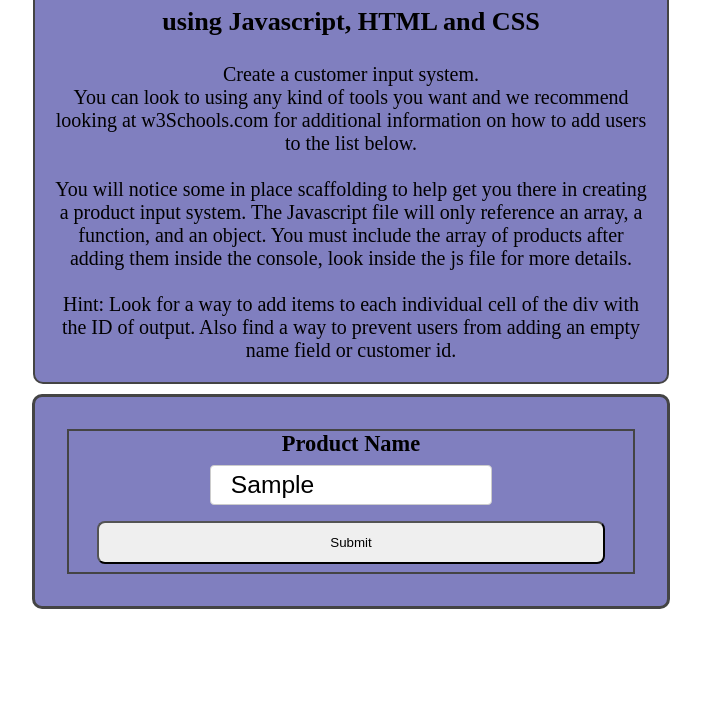
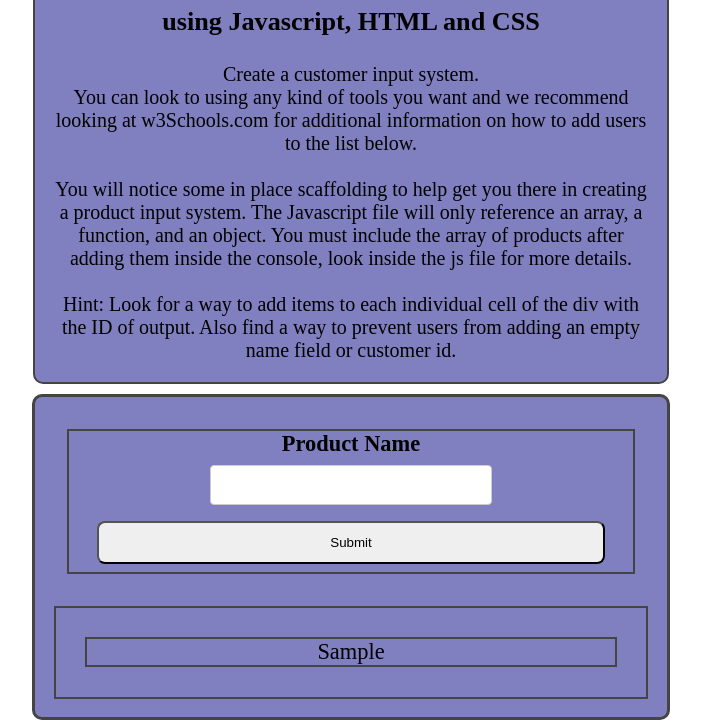
Before and after one commit to Dmand723/ListProgram, a plain HTML site: page index.html in a window 1280 px wide. Both pictures are taken after typing "Sample" into the empty fields and a click on the input 639 px from the left and 757 px from the top of the page. Shown: the part 215-943 px from the top of the page, without its empty margins (289-990 px from the left). Before the commit the page ends 832 px from the top, so only its background shows below. Drawn offline with Linux system fonts and the light colour scheme.

Commit message:
Updated JS
Added JS for the program to work properly

```diff
--- a/index.html
+++ b/index.html
@@ -38,12 +38,7 @@
           <input type="submit" onclick="addProduct()" />
         </form>
       </div>
-      <div id="output">
-        <ul>
-          <li>test</li>
-          <li>test</li>
-        </ul>
-      </div>
+      <div id="output"></div>
     </div>
     <script src="./script.js"></script>
   </body>
--- a/script.js
+++ b/script.js
@@ -5,13 +5,15 @@ productArray = [];
 function addProduct() {
   // Assignment 1
   // You need to change the id that this collects to product.
-  let input = document.getElementById("input").value;
+  let input = document.getElementById("product").value;
   // You will need to create a div using javascript,
   // Use this site to help you understand how: https://www.w3schools.com/jsref/met_document_createelement.asp
+  const div = document.createElement("div");
 
   // Once you create create a div,
   // you will need to get the output using the same method you did for the input
   // Except you do not need to include the value at the end.
+  let output = document.getElementById("output");
 
   // CHALLENGE SECTION:
   // If you feel up for a challenge, try and use an if statement if(condition){run this code}
@@ -20,6 +22,11 @@ function addProduct() {
   // If the code you will want to run after checking the condition is to run the alert method.
   // If you do not know the alert method, look it up on google using the w3schools,
   // do not forget to include a return false at the end to not reload your webpage.
+
+  if (input === "") {
+    alert("Please enter in a product name");
+    return false;
+  }
 
   // Assignment 2:
   // You need to put the value of the input into an array to call later.
@@ -30,24 +37,27 @@ function addProduct() {
   // that makes a single object {} with the product variable you made above.
   // Please look up how to use push on an array here: https://www.w3schools.com/jsref/jsref_push.asp
   // use console.log and pass in the product array to check if you have it setup correctly.
-  // console.log(productArray)
+  let productArray = [];
+  productArray.push(newProduct);
+  console.log(productArray);
 
   // Assignment 3:
   // Hint: Use a loop(look up the javascript loop on w3schools.) on your product array and set the max length of the loop to the array using
   // dot notation (array.length) and then you do the following:
-  //
+  for (let i = 0; i < productArray.length; i++) {
     // set the input to empty, similar how you would check in the if statement previously,
     // just get document.getelementbyid then set the .value to an empty string.
-
+    document.getElementById("product").value = "";
     // then set the output div to display block, its normally set to none, which means invisible
     // This means that you need to get your output variable use dot notation to set style.display = "block"
-
+    output.style.display = "block";
     // set the div.textContent equal to the the array index number [i] and dot notation of the product
     // `${productArray[i].your input}`
-
+    div.textContent = `${productArray[i].input}`;
     // finally use the appendChild method from the output variable you had from earlier.
     // output.appendChild(yourdivnamehere)
-
+    output.appendChild(div);
+  }
   // this line is to prevent the webpage from reloading. DO NOT MODIFY IT.
   return false;
 }
```
Lines whose indentation alone changed are shown as unchanged.
